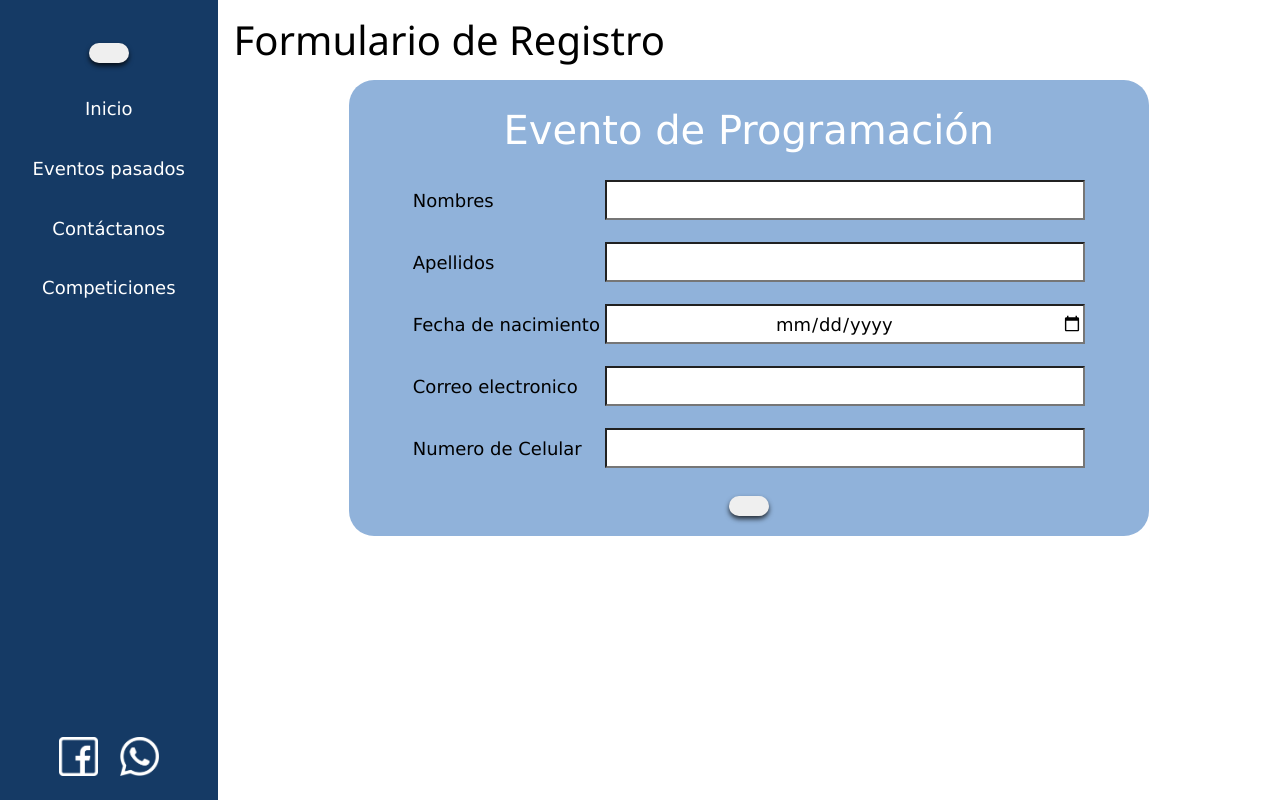
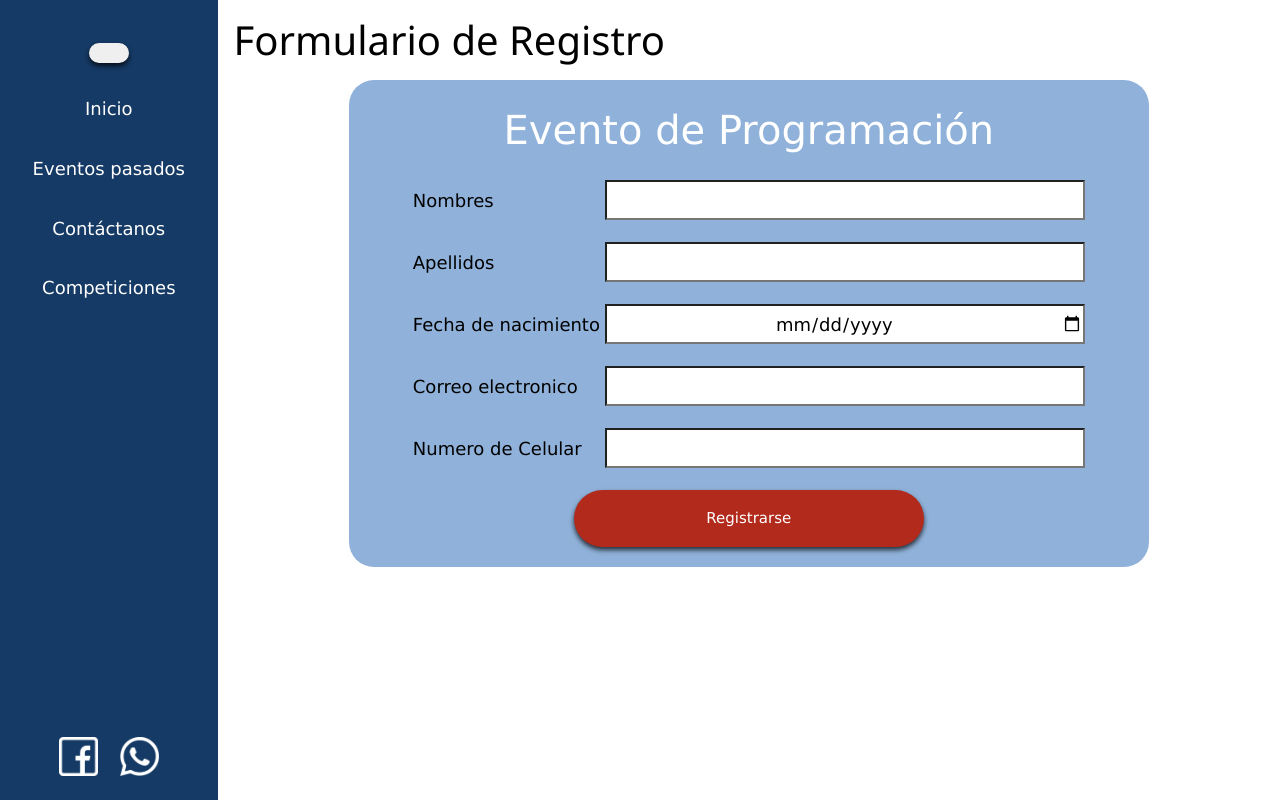
Before and after one commit to garyMamaniCortez/focasoft-front, a React (Create React App) app: page /RegistrarParticipante in a window 1280 px wide. Built offline with nearby package versions, Linux system fonts and the light colour scheme.

Commit message:
feat: los valores del formulario para registrar participante se recolectan eitosamente

```diff
--- a/src/components/organisms/createEventSection/CreateEventSection.jsx
+++ b/src/components/organisms/createEventSection/CreateEventSection.jsx
@@ -25,7 +25,6 @@ const CreateEventSection = () => {
   const handleChange = (event) => {
     const { name, value } = event.target;
     setFormData((prevFormData) => ({ ...prevFormData, [name]: value }));
-    console.log(value)
   };
 
   const handleSubmit = (event) => {
--- a/src/components/organisms/registerParticipantsSec/RegisterParticipantsSec.jsx
+++ b/src/components/organisms/registerParticipantsSec/RegisterParticipantsSec.jsx
@@ -1,19 +1,49 @@
+import { useState } from "react";
+
 import Background from "../../atoms/background/Background.jsx";
 import Boton from "../../atoms/boton/Boton.jsx";
 import Label from "../../atoms/label/Label.jsx";
 import Formulario from "../../molecules/formulario/Formulario.jsx";
 
-const RegisterParticipantsSec = ({CamposDeEntrada}) => {
+const RegisterParticipantsSec = () => {
+
   const Evento = "Evento de Programación";
+
+  const CamposDeEntrada = [
+    { Etiqueta: 'Nombres', TipoDeEtiqueta: 'FormLabel', TipoDeEntrada: 'text', Identificador:"Nombres" },
+    { Etiqueta: 'Apellidos', TipoDeEtiqueta: 'FormLabel', TipoDeEntrada: 'text', Identificador:"Apellidos"  },
+    { Etiqueta: 'Fecha de nacimiento', TipoDeEtiqueta: 'FormLabel', TipoDeEntrada: 'date', Identificador:"FechaDeNacimiento"  },
+    { Etiqueta: 'Correo electronico', TipoDeEtiqueta: 'FormLabel', TipoDeEntrada: 'email', Identificador:"CorreoElectronico"  },
+    { Etiqueta: 'Numero de Celular', TipoDeEtiqueta: 'FormLabel', TipoDeEntrada: 'text', Identificador:"NumeroDeCelular"  },
+];
+
+const [formData, setFormData] = useState({Nombres: "",Apellidos: "",
+  FechaDeNacimiento: "", CorreoElectronico: "",NumeroDeCelular: ""});
+
+  const handleChange = (event) => {
+    const { name, value } = event.target;
+    setFormData((prevFormData) => ({ ...prevFormData, [name]: value }));
+  };
+
+  const handleSubmit = (event) => {
+    event.preventDefault();
+    alert(`Nombre: ${formData.Nombres}
+    \nApellidos: ${formData.Apellidos}
+    \nFecha de nacimiento: ${formData.FechaDeNacimiento}
+    \nCorreo electronico: ${formData.CorreoElectronico}
+    \nNumero de celular: ${formData.NumeroDeCelular}`
+    );
+  };
+
   return (
     <Background>
       <Label TipoDeEtiqueta="FormTitle">{Evento}</Label>
-      <Formulario CamposDeEntrada= {CamposDeEntrada}/>
-      <div className="w3-row w3-center">
-          <div className="createEventButton w3-col l12">
-          <Boton text="Registrarse" buttonType="botonRojoGrand"></Boton>
-          </div>
+      <form onSubmit={handleSubmit}>
+        <Formulario CamposDeEntrada= {CamposDeEntrada}  handleChange = {handleChange}/>
+        <div className="w3-row w3-center">
+        <Boton TipoDeBoton="submit" ClaseDeBoton="botonRojoGrand">Registrarse</Boton>
         </div>
+      </form>
     </Background>
   );
 }
--- a/src/components/templates/registerParticipant/RegisterParticipant.jsx
+++ b/src/components/templates/registerParticipant/RegisterParticipant.jsx
@@ -3,19 +3,12 @@ import "./RegisterParticipant.css"
 import "w3-css"
 
 const RegisterParticipant = () => {
-    const CamposDeEntrada = [
-        { Etiqueta: 'Nombres', TipoDeEtiqueta: 'FormLabel', TipoDeEntrada: 'text', Identificador:"1" },
-        { Etiqueta: 'Apellidos', TipoDeEtiqueta: 'FormLabel', TipoDeEntrada: 'text', Identificador:"2"  },
-        { Etiqueta: 'Fecha de nacimiento', TipoDeEtiqueta: 'FormLabel', TipoDeEntrada: 'date', Identificador:"3"  },
-        { Etiqueta: 'Correo electronico', TipoDeEtiqueta: 'FormLabel', TipoDeEntrada: 'email', Identificador:"4"  },
-        { Etiqueta: 'Numero de Celular', TipoDeEtiqueta: 'FormLabel', TipoDeEntrada: 'text', Identificador:"5"  },
-    ];
 
     return (
         <div className="vistaContent w3-right">
             <h1 className="H1Register">Formulario de Registro</h1>
             <div className="SeccionRegistrarParticipante">
-            <CreateFormRegisterSec CamposDeEntrada={CamposDeEntrada}/>
+            <CreateFormRegisterSec/>
             </div>
 
         </div>
```
